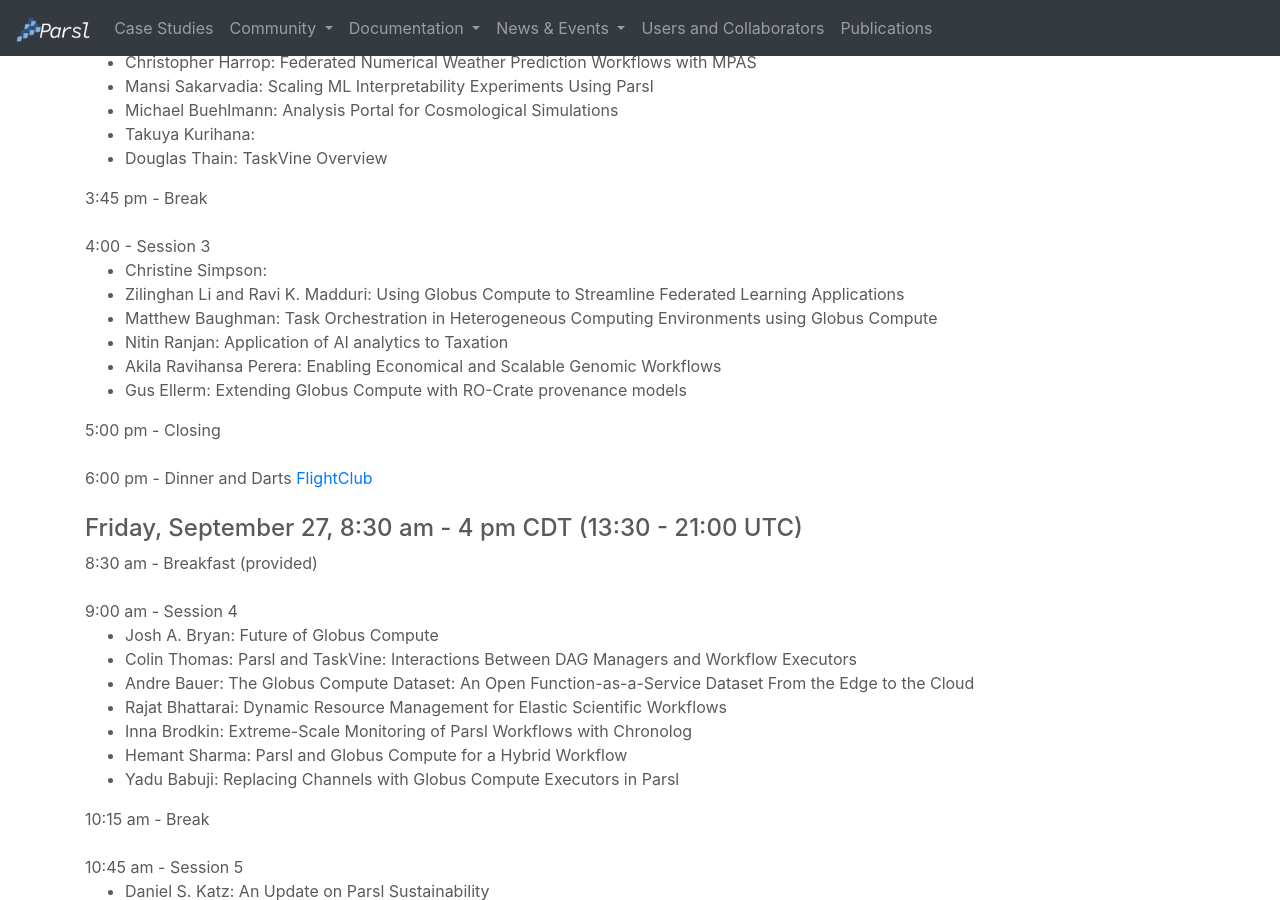
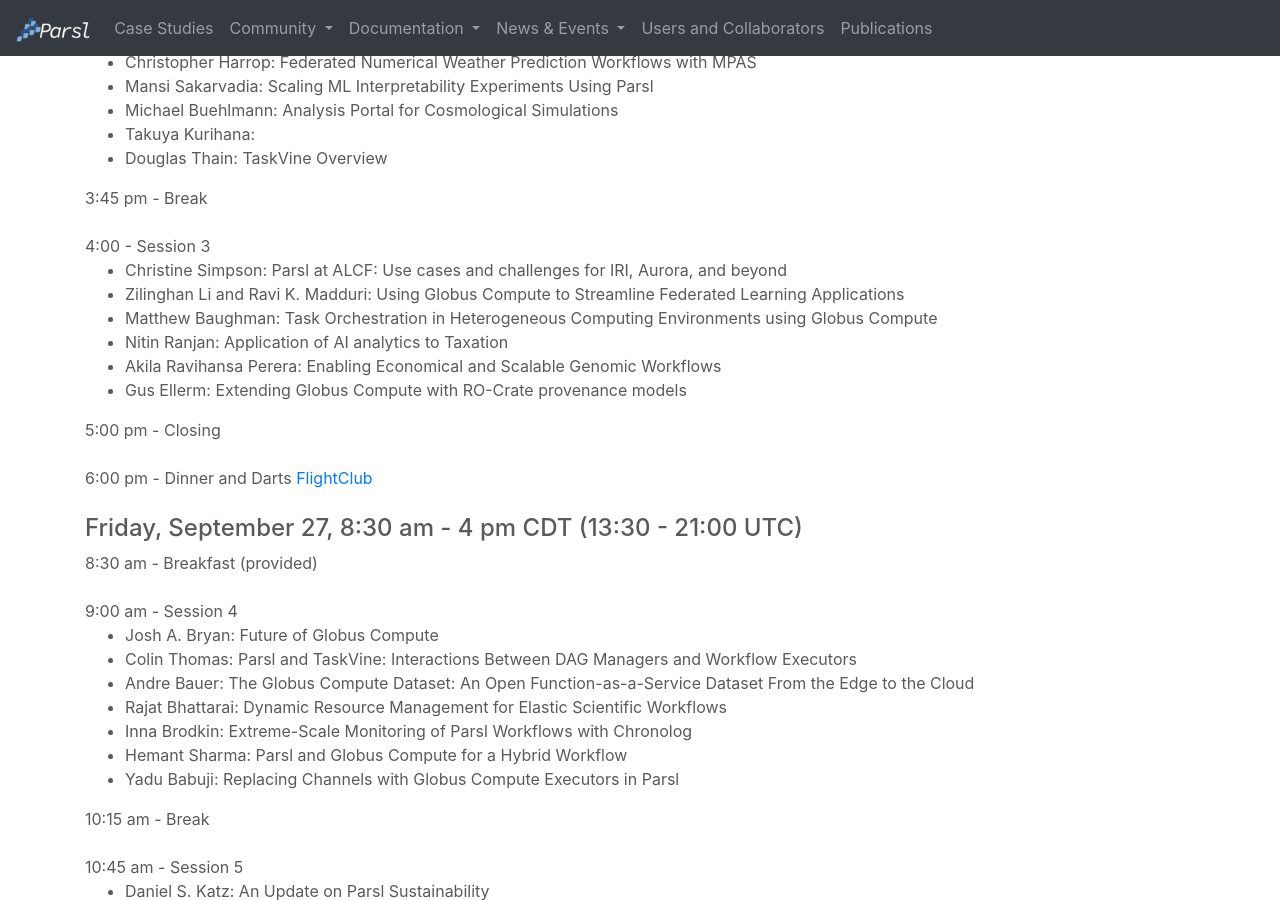
Before and after one commit to Parsl/parsl.github.io, a Jekyll site: the page built from parslfest/parslfest2024.html, in a window 1280 px wide and 900 px high, scrolled down 1964 px. Built offline with Jekyll 4.4.1, drawn with Linux system fonts in a browser that asks for light colours.

Commit message:
Update parslfest2024.html

```diff
--- a/parslfest/parslfest2024.html
+++ b/parslfest/parslfest2024.html
@@ -139,7 +139,7 @@
 
       4:00 - Session 3
       <ul>
-	<li>Christine Simpson: </li>
+	<li>Christine Simpson: Parsl at ALCF: Use cases and challenges for IRI, Aurora, and beyond </li>
 	<li>Zilinghan Li and Ravi K. Madduri: Using Globus Compute to Streamline Federated Learning Applications</li>
 	<li>Matthew Baughman: Task Orchestration in Heterogeneous Computing Environments using Globus Compute</li>
 	<li>Nitin Ranjan: Application of AI analytics to Taxation</li>
```
